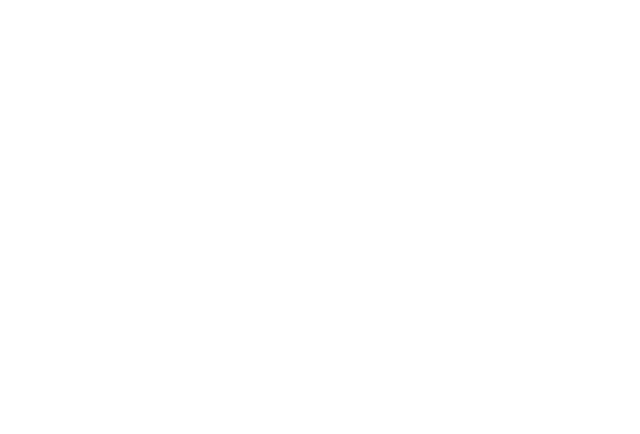
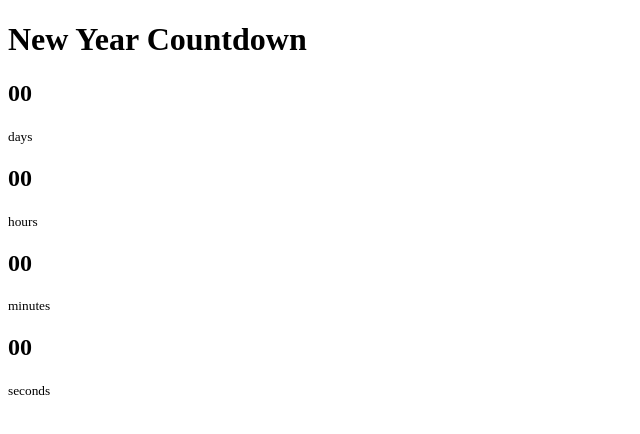
Before and after one commit to tramirez30/new-year-countdown, a plain HTML site: page index.html in a window 1280 px wide. Shown: the whole page, without its empty margins (0-640 px from the left). Drawn offline with Linux system fonts and the light colour scheme.

Commit message:
Set up HTML structure

```diff
--- a/index.html
+++ b/index.html
@@ -8,6 +8,31 @@
     <title>New Year Countdown</title>
 </head>
 <body>
+    <div id="year" class="year"></div>
+
+
+    <h1>New Year Countdown</h1>
+
+    <div id="countdown" class="countdown">
+        <div class="time">
+            <h2 id="days">00</h2>
+            <small>days</small>
+        </div>
+        <div class="time">
+            <h2 id="hours">00</h2>
+            <small>hours</small>
+        </div>
+        <div class="time">
+            <h2 id="minutes">00</h2>
+            <small>minutes</small>
+        </div>
+        <div class="time">
+            <h2 id="seconds">00</h2>
+            <small>seconds</small>
+        </div>
+    </div>
+
+    <!-- <img src="./img/spinner.gic" alt="Loading..." id="loading" class="loading"> -->
 
 
     <script src="script.js"></script>
```
